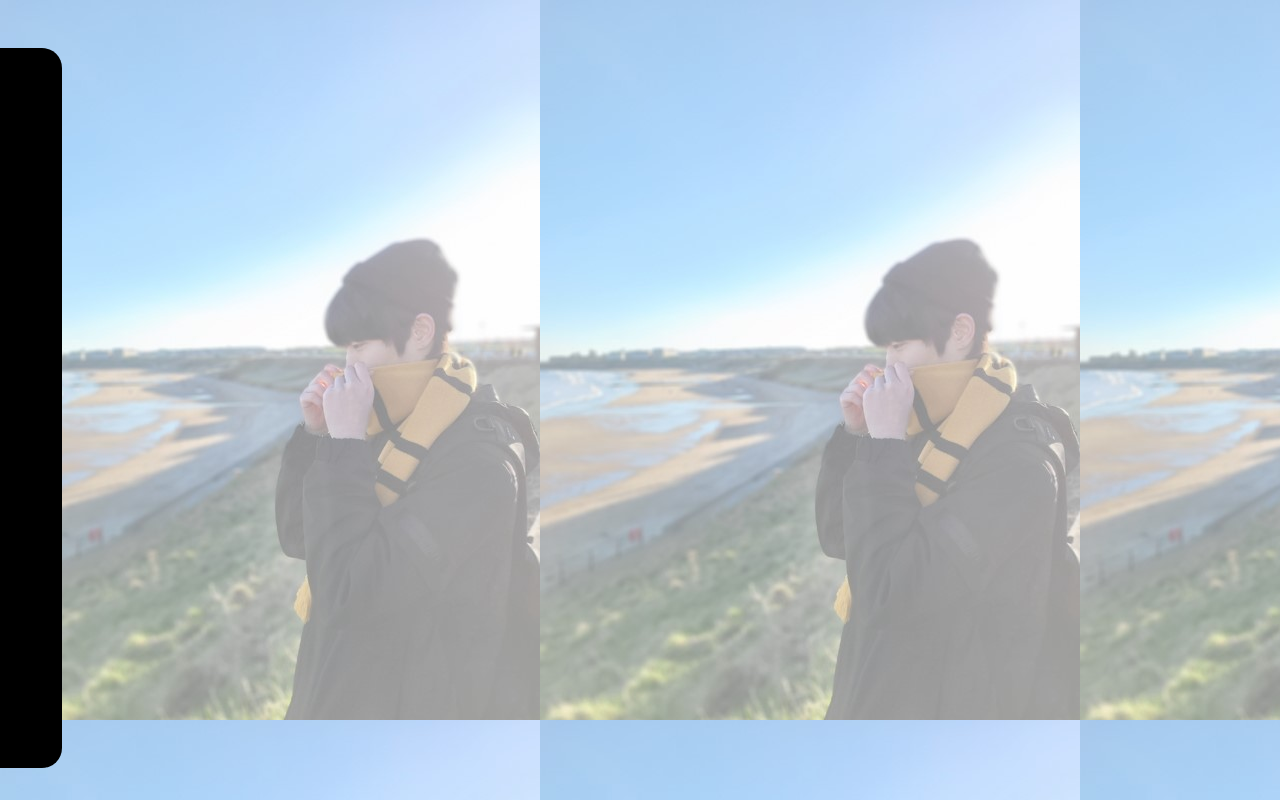
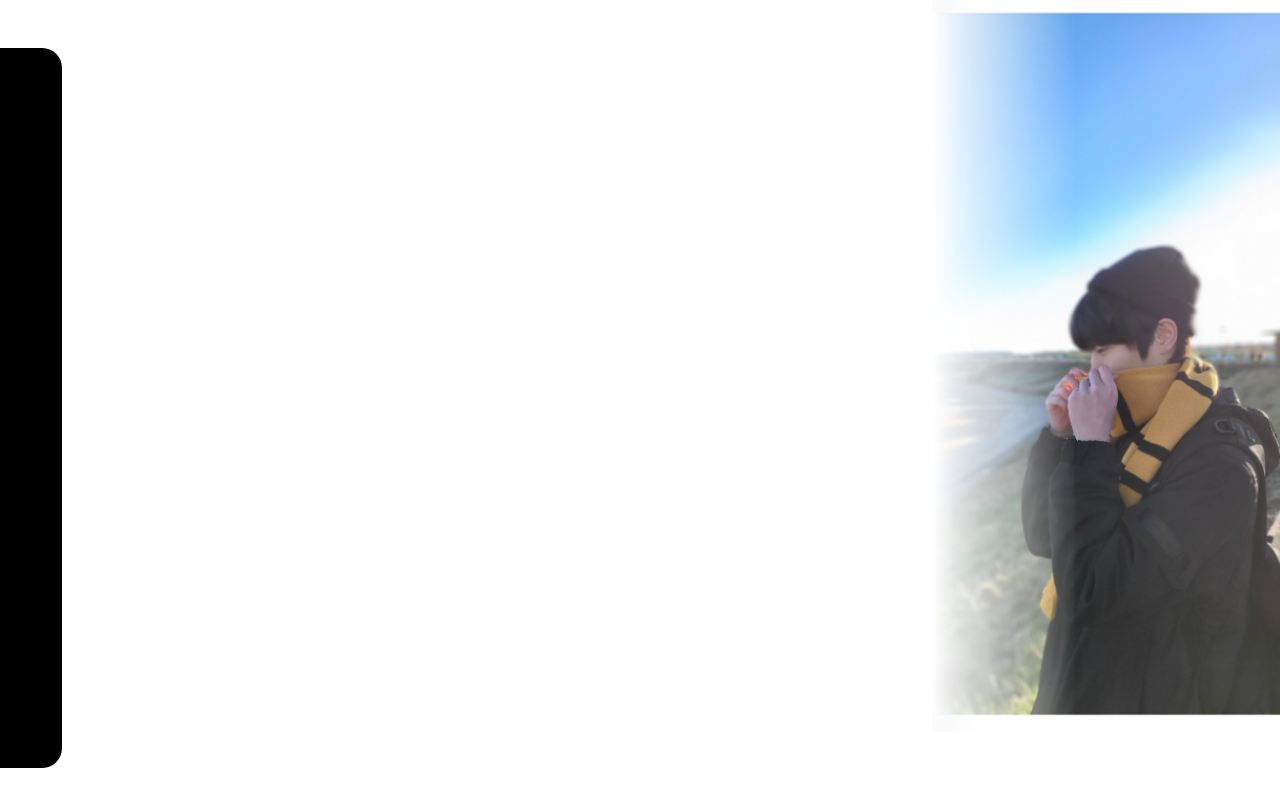
Before and after one commit to IDontWantToBeADeveloper/SubR-WP, a plain HTML site: page wp assignment 1/Homepage.html in a window 1280 px wide. Shown: the top 800 px of the page. Drawn offline with Linux system fonts and the light colour scheme.

Commit message:
clean up

```diff
--- a/wp assignment 1/Homepage.html
+++ b/wp assignment 1/Homepage.html
@@ -4,9 +4,10 @@
         <title>Homepage</title>
         <meta charset="utf-8">
         <meta name="viewport" content="width=device-width" initial-scale="1.0">
-        <link rel="stylesheet" href="menubar.css">
+        <link rel="stylesheet" href="style/menubar.css">
+        <link rel="stylesheet" href="style/Homepage.css">
     </head>
-    <body style="background-image: url(why1.jpg);">
+    <body>
         <aside class="menubar">
             <section class="menubar__icon-box">
               <section class="menubar__icon-1">
@@ -22,5 +23,6 @@
                 <li><a href="Contact.html">Contact</a></li>
             </ul>
         </aside>
+        <img src="image/why1.png" alt="image 1"></img>
     </body>
 </html>
--- /dev/null
+++ b/wp assignment 1/style/Homepage.scss
@@ -0,0 +1,5 @@
+img {
+    position: absolute;
+    top: 0;
+    right: 0;
+}
--- a/wp assignment 1/menubar.scss
+++ b/wp assignment 1/style/menubar.scss
@@ -21,10 +21,6 @@ ul li{
 }
 
 
-body {
-	height: 5000px;
-	background-color: #444;
-}
 
 :root {
 	--menubar-width: 270px;
```
Also changed, not shown: wp assignment 1/Contact.html (+1 -1 lines), wp assignment 1/Portfolio.html (+1 -1 lines), wp assignment 1/Skills.html (+1 -1 lines), wp assignment 1/Homepage.css (deleted), wp assignment 1/Homepage.scss (deleted), wp assignment 1/image/why1.png (added), wp assignment 1/style/Homepage.css (added), wp assignment 1/style/menubar.css, wp assignment 1/why1.jpg (deleted), 4 other files.
